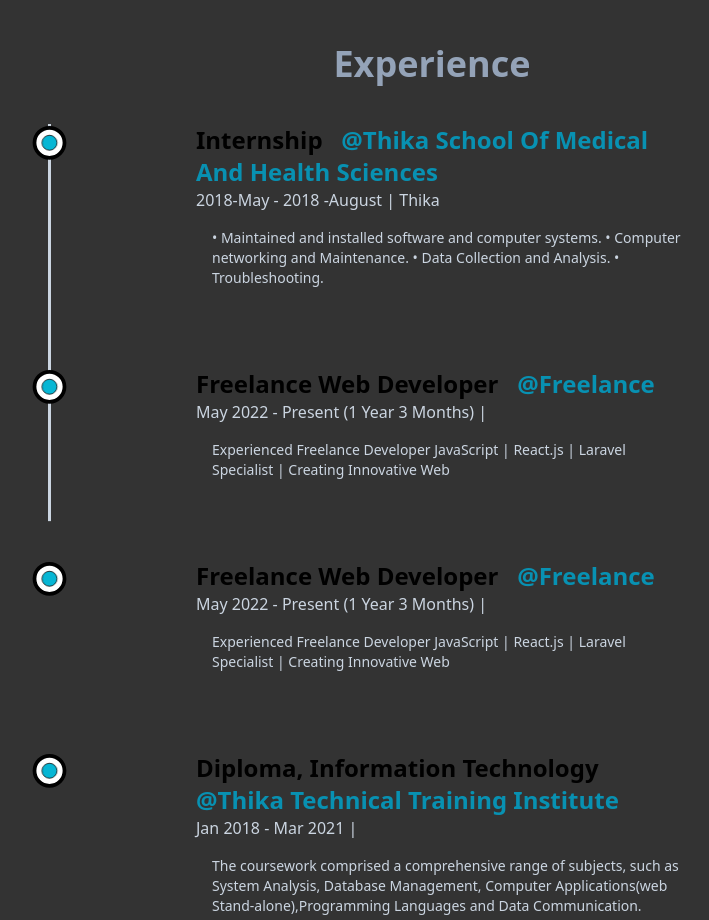
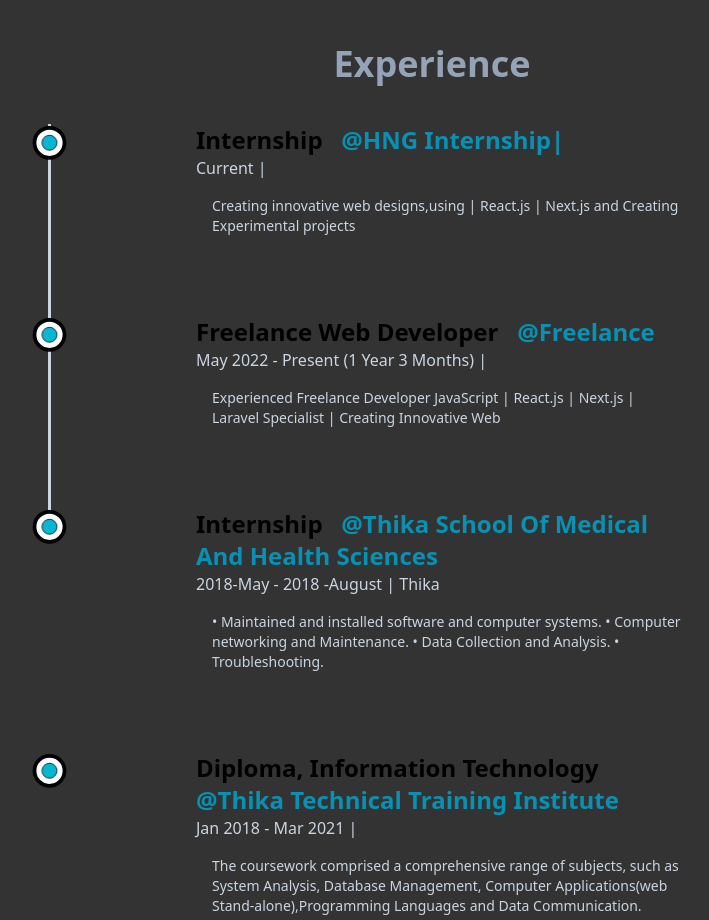
Before and after one commit to Manguriu/redo, a Next.js app: page /about in a window 1280 px wide. Shown: the part 1020-1940 px from the top of the page, without its empty margins (208-917 px from the left). Built offline with nearby package versions, Linux system fonts and the light colour scheme.

Commit message:
contacts3

```diff
--- a/src/Components/Hero.tsx
+++ b/src/Components/Hero.tsx
@@ -43,7 +43,7 @@
 
   return (
     <section className=" w-full flex xl:flex-row flex-col justify-center  lg:gap-10 p-1 max-container">
-      <div className="relative  xl:w-2/5 flex flex-col mt-[15rem] max-xl:mt-[5rem] items-start max-xl:sm:px-2 max-xl:px-2 pt-1 md:px-6 ">
+      <div className="relative  xl:w-2/5 flex flex-col mt-[8rem] max-xl:mt-[5rem] items-start max-xl:sm:px-2 max-xl:px-2 pt-1 md:px-6 ">
         <p className="text-4xl text-cyan-500 font-palanquin max-sm:text-[20px]">
           {" "}
           Hello there...
@@ -83,6 +83,10 @@
               </span>
             </button>
           </a>
+          <div className="mt-4">
+            {" "}
+            <h1 className="text-2xl">In Development......</h1>
+          </div>
         </div>
       </div>
       <div className=" relative  flex flex-col lg:mt-[6rem] max-xl:mt-[2rem] items-center flex-1  max-lg:pb-[10rem]">
--- a/src/app/experience/page.tsx
+++ b/src/app/experience/page.tsx
@@ -62,6 +62,22 @@
         />
         <ul className="w-full flex flex-col items-start justify-between ml-4">
           <DetailsC
+            position="Internship"
+            company="HNG Internship|"
+            time="Current"
+            address=""
+            work="Creating innovative web designs,using | React.js | Next.js and Creating Experimental projects "
+            companyLink=""
+          />
+          <DetailsC
+            position="Freelance Web Developer"
+            company="Freelance"
+            time="May 2022 - Present (1 year 3 months)"
+            address=""
+            work="Experienced Freelance Developer JavaScript | React.js | Next.js | Laravel Specialist | Creating Innovative Web"
+            companyLink=""
+          />
+          <DetailsC
             position="internship"
             company="Thika School of Medical and Health Sciences"
             time="2018-may - 2018 -august"
@@ -71,22 +87,6 @@
             • Data Collection and Analysis.
             • Troubleshooting."
             companyLink="https://tsmhs.co.ke/"
-          />
-          <DetailsC
-            position="Freelance Web Developer"
-            company="Freelance"
-            time="May 2022 - Present (1 year 3 months)"
-            address=""
-            work="Experienced Freelance Developer JavaScript | React.js | Laravel Specialist | Creating Innovative Web"
-            companyLink=""
-          />
-          <DetailsC
-            position="Freelance Web Developer"
-            company="Freelance"
-            time="May 2022 - Present (1 year 3 months)"
-            address=""
-            work="Experienced Freelance Developer JavaScript | React.js | Laravel Specialist | Creating Innovative Web"
-            companyLink=""
           />
           <DetailsC
             position="Diploma, Information Technology"
--- a/src/app/projec/page.tsx
+++ b/src/app/projec/page.tsx
@@ -11,6 +11,7 @@
 import shoes from "../../../public/shoes.png";
 import movieclone from "../../../public/movieclone.png";
 import Gallery from "../../../public/Gallery.png";
+import triostore from "../../../public/triostore.png";
 
 const ProjectsFeatures = ({ type, title, summary, link, img, github }) => {
   return (
@@ -72,6 +73,16 @@
       <SitionElem />
       <section className="w-full mt-9 mb-16 flex flex-col items-center justify-center ">
         <div className="  justify-center max-lg:w-full lg:w-1/5 grid grid-cols-12 gap-24 gap-y-32 max-xl:gap-x-16 max-lg:gap-x-8 max-md:gap-x-8  max-sm:gap-x-0 md:gap-y-24">
+          <div className="col-span-12 ">
+            <ProjectsFeatures
+              title="Trio Store Website/from trio team"
+              type="Featured project"
+              img={triostore}
+              summary="The idea is to create a modern-ecommerce website, Uder development,"
+              link="https://triotech-store-web.vercel.app/"
+              github=""
+            />
+          </div>
           <div className="col-span-12 ">
             <ProjectsFeatures
               title="Shoe store web"
```
Also changed, not shown: public/triostore.png (added).
